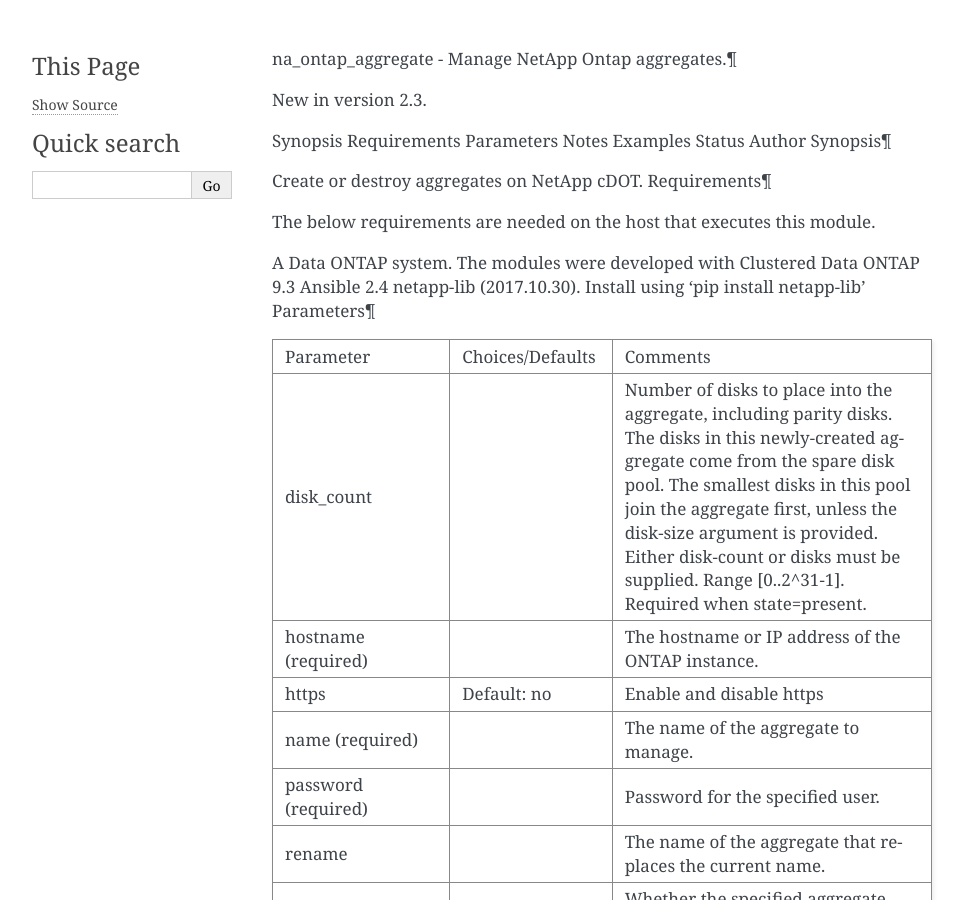
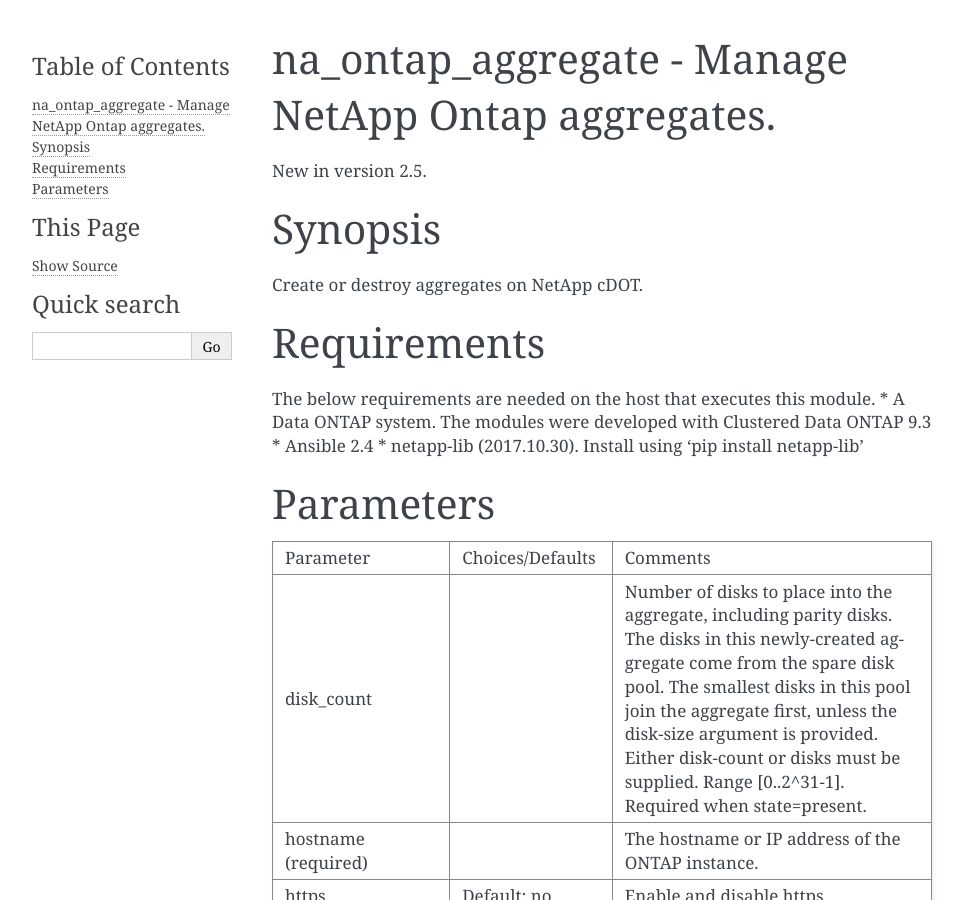
Before and after one commit to schmots1/netapp_ansible, a Sphinx documentation site: the page built from docs/na_ontap_aggregate.rst, in a window 1280 px wide and 900 px high. Shown: the whole window, without its empty margins (148-1112 px from the left). Built offline with Sphinx 7.4.7, drawn with Linux system fonts in a browser that asks for light colours.

Commit message:
formating

```diff
--- a/docs/na_ontap_aggregate.rst
+++ b/docs/na_ontap_aggregate.rst
@@ -1,25 +1,24 @@
-na_ontap_aggregate - Manage NetApp Ontap aggregates.¶
+====================================================
+na_ontap_aggregate - Manage NetApp Ontap aggregates.
+====================================================
+New in version 2.5.
 
-New in version 2.3.
+========
+Synopsis
+========
+Create or destroy aggregates on NetApp cDOT.
 
-Synopsis
+============
 Requirements
+============
+The below requirements are needed on the host that executes this module.
+* A Data ONTAP system. The modules were developed with Clustered Data ONTAP 9.3
+* Ansible 2.4
+* netapp-lib (2017.10.30). Install using ‘pip install netapp-lib’
+
+==========
 Parameters
-Notes
-Examples
-Status
-Author
-Synopsis¶
-
-Create or destroy aggregates on NetApp cDOT.
-Requirements¶
-
-The below requirements are needed on the host that executes this module.
-
-A Data ONTAP system. The modules were developed with Clustered Data ONTAP 9.3
-Ansible 2.4
-netapp-lib (2017.10.30). Install using ‘pip install netapp-lib’
-Parameters¶
+==========
 
 +-----------------+---------------------+------------------------------------------+
 |   Parameter     |   Choices/Defaults  |                 Comments                 |
```
Also changed, not shown: 6 other files.
